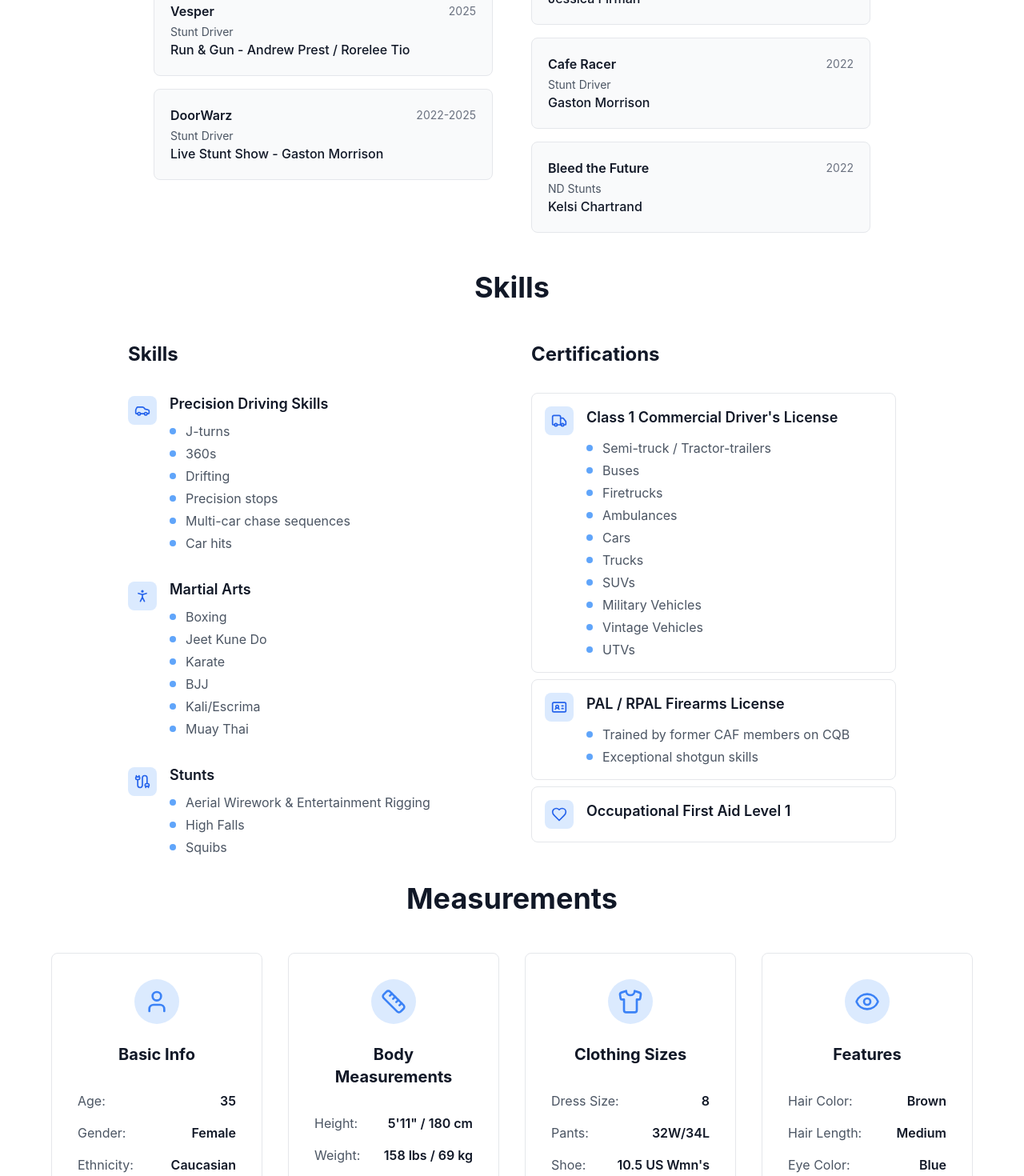
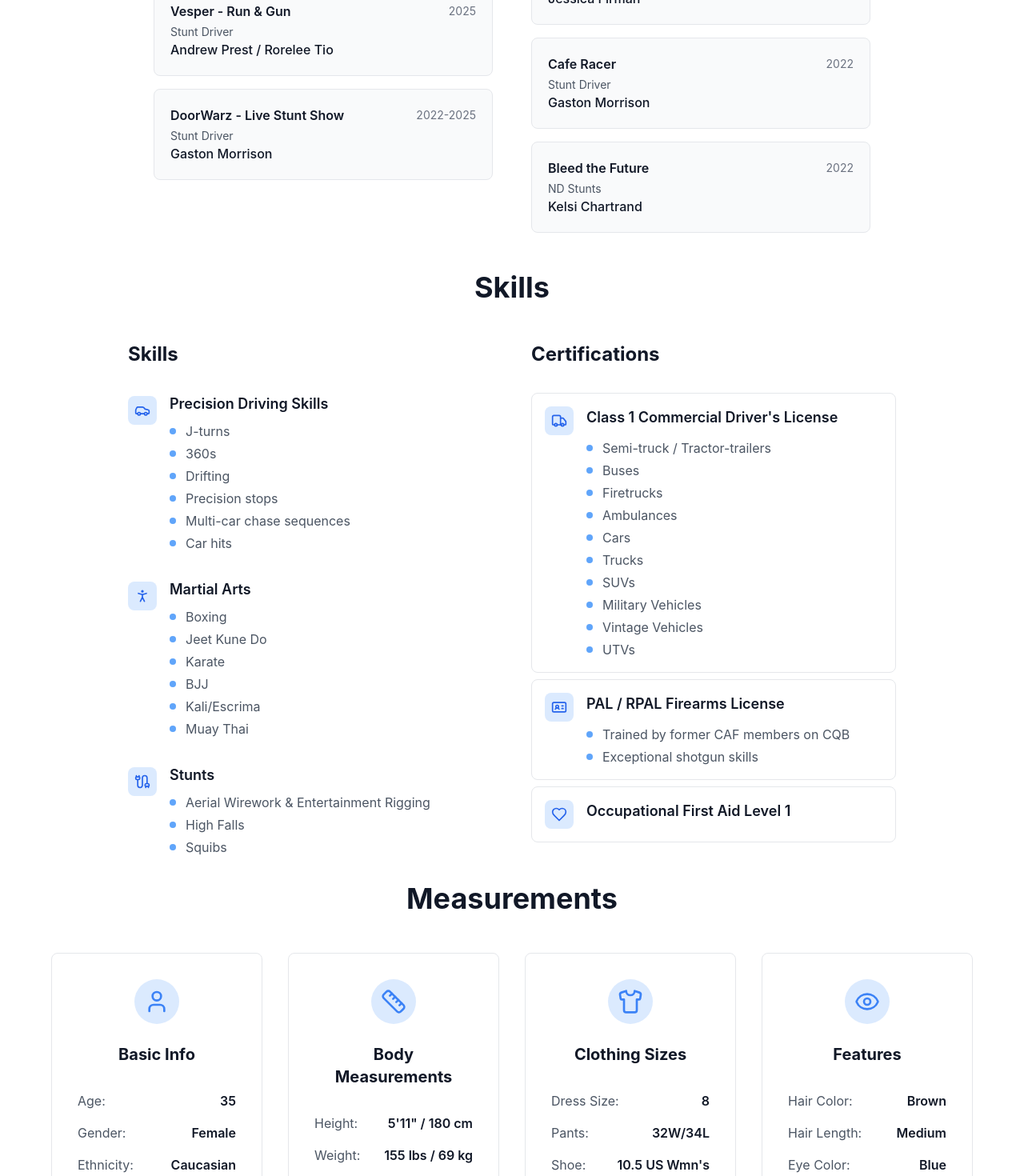
Before and after one commit to alysoncp/Stunts-2025, a React (Create React App) app: page / in a window 1280 px wide. Shown: the part 1360-2830 px from the top of the page at 80% size. Built offline with nearby package versions, Linux system fonts and the light colour scheme.

Commit message:
editting personal info and credits

```diff
--- a/src/App.js
+++ b/src/App.js
@@ -38,16 +38,16 @@ const Portfolio = () => {
 
   const OTHER_CREDITS = [
     {
-      title: 'Vesper',
+      title: 'Vesper - Run & Gun',
       year: '2025',
       role: 'Stunt Driver',
-      coordinator: 'Run & Gun - Andrew Prest / Rorelee Tio'
+      coordinator: 'Andrew Prest / Rorelee Tio'
     },
     {
-      title: 'DoorWarz',
+      title: 'DoorWarz - Live Stunt Show',
       year: '2022-2025',
       role: 'Stunt Driver',
-      coordinator: 'Live Stunt Show - Gaston Morrison'
+      coordinator: 'Gaston Morrison'
     }
   ];
 
@@ -109,7 +109,7 @@ const Portfolio = () => {
     ],
     bodyMeasurements: [
       { label: 'Height:', value: '5\'11" / 180 cm' },
-      { label: 'Weight:', value: '158 lbs / 69 kg' }
+      { label: 'Weight:', value: '155 lbs / 69 kg' }
     ],
     clothingSizes: [
       { label: 'Dress Size:', value: '8' },
```
